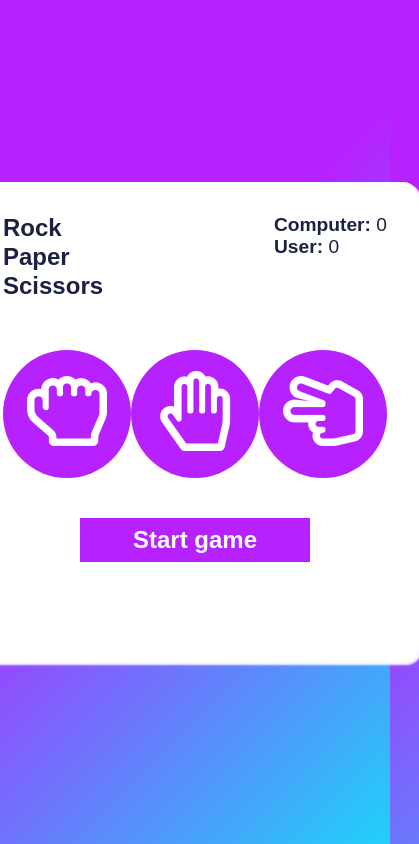
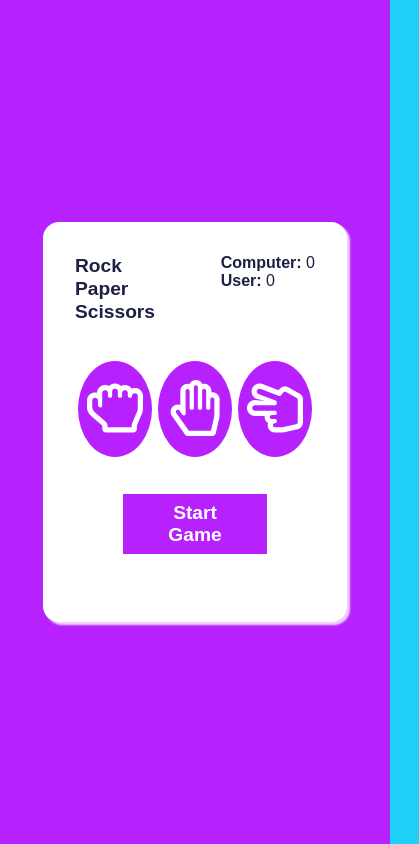
Before and after one commit to sumagowri/RockPaperScissor, a plain HTML site: page index.html in a window 390 px wide. Shown: the whole page, 419 px wide, since content can reach past the window. Drawn offline with Linux system fonts and the light colour scheme; a web font is replaced by a local one.

Commit message:
second commit

```diff
--- a/index.html
+++ b/index.html
@@ -46,7 +46,7 @@
         </section>
         <section class="result">
             <div class="game-start" id="game-start">
-                <button id="btn-game-start">Start game </button>
+                <button id="btn-game-start">Start Game</button>
             </div>
             <div class="game-result hidden"  id="game-result">
                 <p id="computer-choice"></p>
--- a/styles/index.css
+++ b/styles/index.css
@@ -65,7 +65,8 @@ main{
     width: 35rem;
     background-color: white;
     border-radius: 1rem;
-    box-shadow: 3px 3px 2px rgba(255,255,255,0.95);
+    box-shadow: 3px 3px 2px rgba(255,255,255,0.8);
+
     /* box-shadow: 20px 20px 60px rgba(91,13,22,0.1),-20px -20px 60px rgba(123.17,29,0.15); */
     padding: 2rem;
 }
@@ -152,3 +153,45 @@ header p{
 .hidden{
     display: none;
 }
+
+@media(max-width:450px){
+    body{
+        background-image: linear-gradient(0deg,#b621fe 0%,#b621fe 60%);
+    }
+
+    main{
+        width: 19rem;
+        height: 25rem;
+    }
+
+    header{
+        height:6rem;
+    }
+
+    header h1{
+        font-size: 1.2rem;
+    }
+
+    header p{
+        font-size: 1rem;
+    }
+
+    .hands{
+        height: 8rem;
+    }
+
+    .hands button{
+        height: 6rem;
+        width: 6rem;
+        margin: 0.2rem;
+        font-size: 3.5rem;
+    }
+
+    .result{
+        font-size: 1rem;
+    }
+
+    .result button{
+        font-size: 1.2rem;
+    }
+}
```
